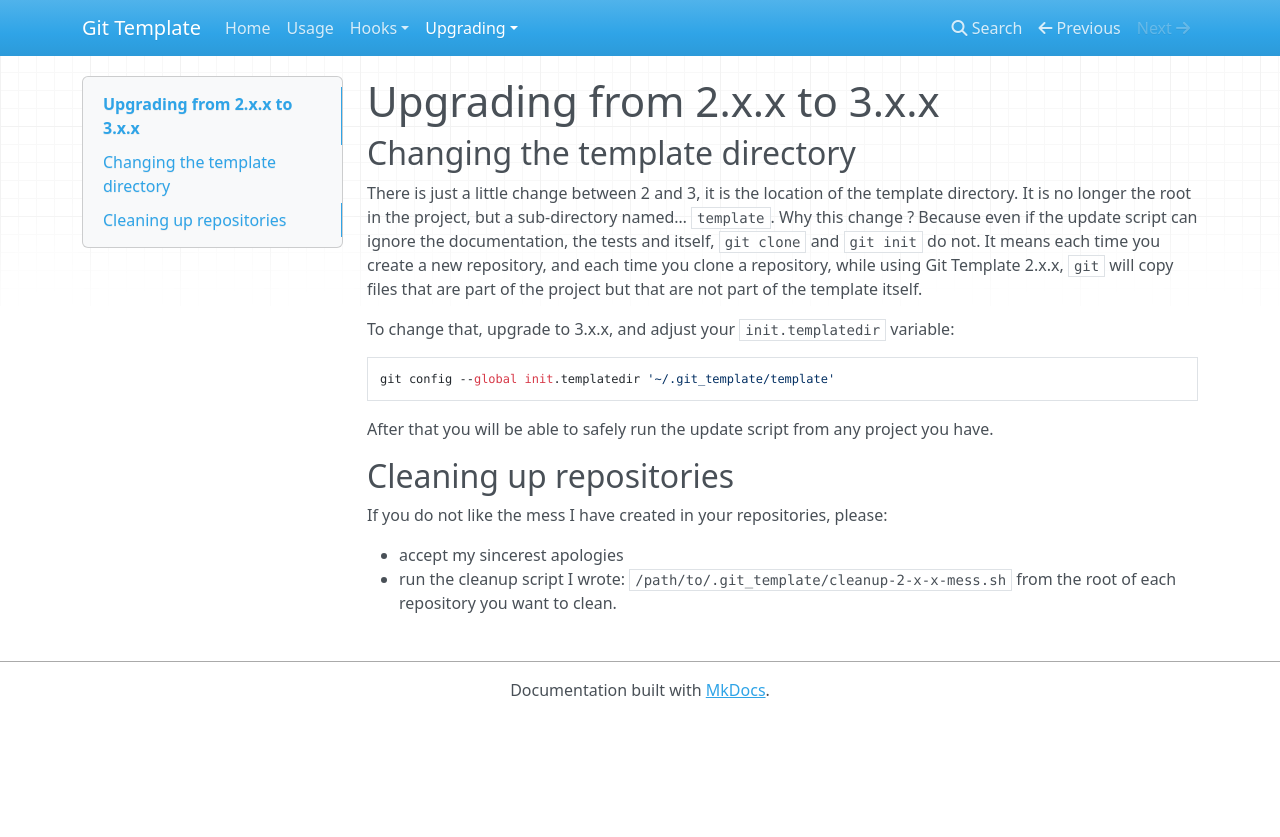
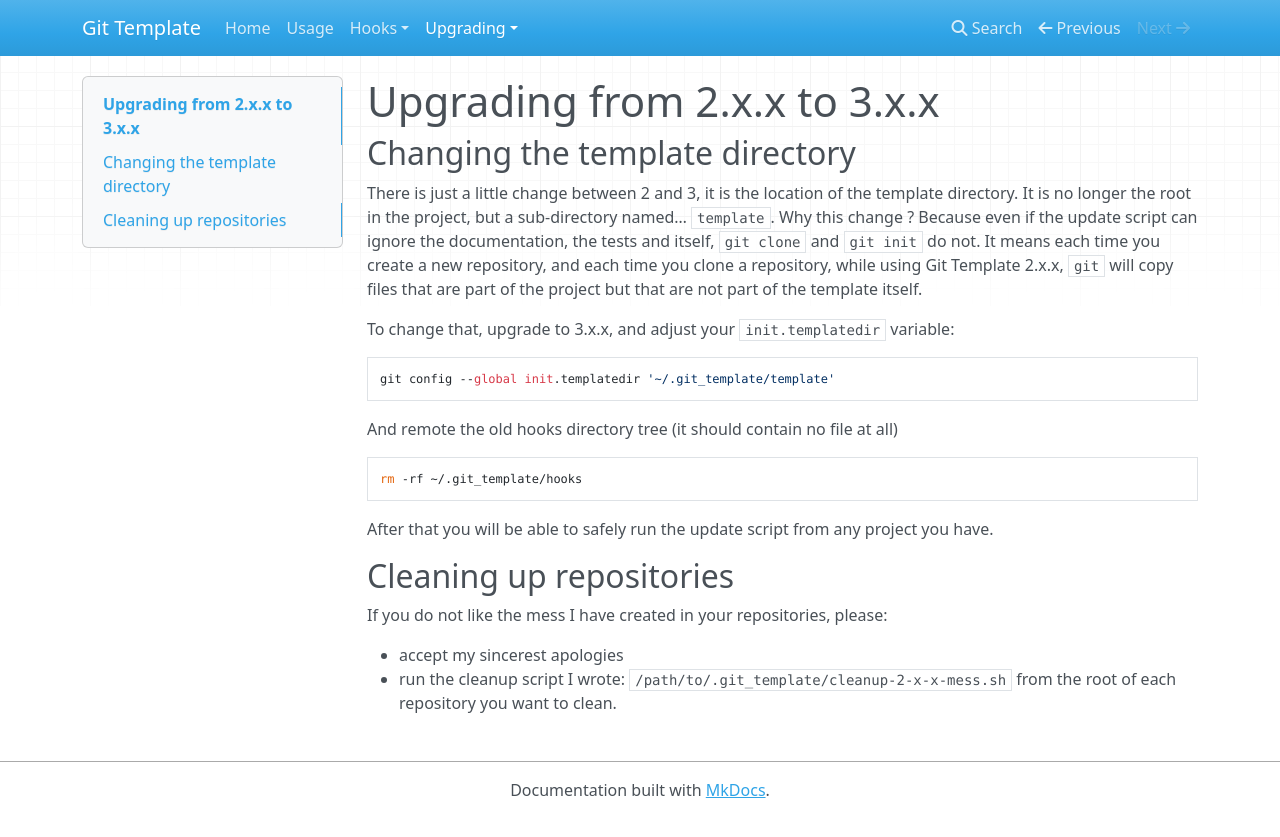
Before and after one commit to greg0ire/git_template, an MkDocs documentation site: the page built from docs/upgrade/2-to-3.md, in a window 1280 px wide. Shown: the top 837 px of the page. Built offline with MkDocs 1.6.1, drawn with Linux system fonts in a browser that asks for light colours; nearby versions of some CDN libraries; old or Windows-style settings are respelled for this version of MkDocs.

Commit message:
suggest removing old directory tree

```diff
--- a/docs/upgrade/2-to-3.md
+++ b/docs/upgrade/2-to-3.md
@@ -14,6 +14,10 @@ To change that, upgrade to 3.x.x, and adjust your `init.templatedir` variable:
 
     git config --global init.templatedir '~/.git_template/template'
 
+And remote the old hooks directory tree (it should contain no file at all)
+
+    rm -rf ~/.git_template/hooks
+
 After that you will be able to safely run the update script from any project you
 have.
 
```
